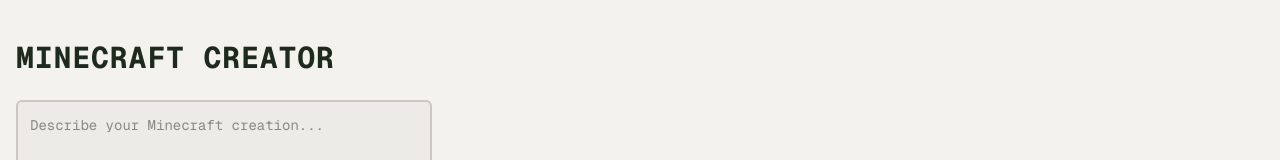
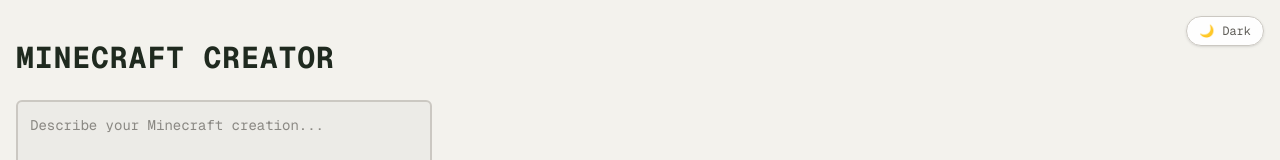
Before and after one commit to T-Dawg71/minecraft-ai-builder, a Next.js app: page / in a window 1280 px wide. Shown: the top 160 px of the page. Built offline with nearby package versions, Linux system fonts and the light colour scheme; no server answers.

Commit message:
Implemented feature, dark/light theme toggle with localStorage persistence

```diff
--- a/app/globals.css
+++ b/app/globals.css
@@ -48,3 +48,8 @@ body {
 * {
   border-color: var(--color-mc-stone-300);
 }
+
+[data-theme="dark"] {
+  --background: #1a1a18;
+  --foreground: #e8e6e0;
+}
--- a/app/layout.tsx
+++ b/app/layout.tsx
@@ -1,6 +1,7 @@
 import type { Metadata } from "next";
 import { Geist, Geist_Mono } from "next/font/google";
 import "./globals.css";
+import ThemeToggle from "@/components/ThemeToggle";
 
 const geistSans = Geist({
   variable: "--font-geist-sans",
@@ -28,7 +29,8 @@ export default function RootLayout({
       lang="en"
       className={`${geistSans.variable} ${geistMono.variable} h-full antialiased`}
     >
-      <body className="min-h-full bg-mc-stone-050 text-mc-stone-900 font-sans">
+      <body className="min-h-full bg-background text-foreground font-sans">
+        <ThemeToggle />
         {children}
       </body>
     </html>
--- /dev/null
+++ b/components/ThemeToggle.tsx
@@ -0,0 +1,39 @@
+"use client";
+
+import { useEffect, useState } from "react";
+
+export default function ThemeToggle() {
+  const [isDark, setIsDark] = useState(false);
+
+  // On mount, read saved preference
+  useEffect(() => {
+    const saved = localStorage.getItem("mc-theme");
+    if (saved === "dark") {
+      document.documentElement.setAttribute("data-theme", "dark");
+      setIsDark(true);
+    }
+  }, []);
+
+  const toggle = () => {
+    const next = !isDark;
+    setIsDark(next);
+    if (next) {
+      document.documentElement.setAttribute("data-theme", "dark");
+      localStorage.setItem("mc-theme", "dark");
+    } else {
+      document.documentElement.removeAttribute("data-theme");
+      localStorage.setItem("mc-theme", "light");
+    }
+  };
+
+  return (
+    <button
+      onClick={toggle}
+      title={isDark ? "Switch to light mode" : "Switch to dark mode"}
+      className="fixed top-4 right-4 z-50 flex items-center gap-2 rounded-full border border-mc-stone-300 bg-white/90 px-3 py-1.5 font-mono text-xs text-mc-stone-700 shadow-sm backdrop-blur transition hover:bg-mc-stone-100"
+    >
+      <span>{isDark ? "☀️" : "🌙"}</span>
+      <span>{isDark ? "Light" : "Dark"}</span>
+    </button>
+  );
+}
```
